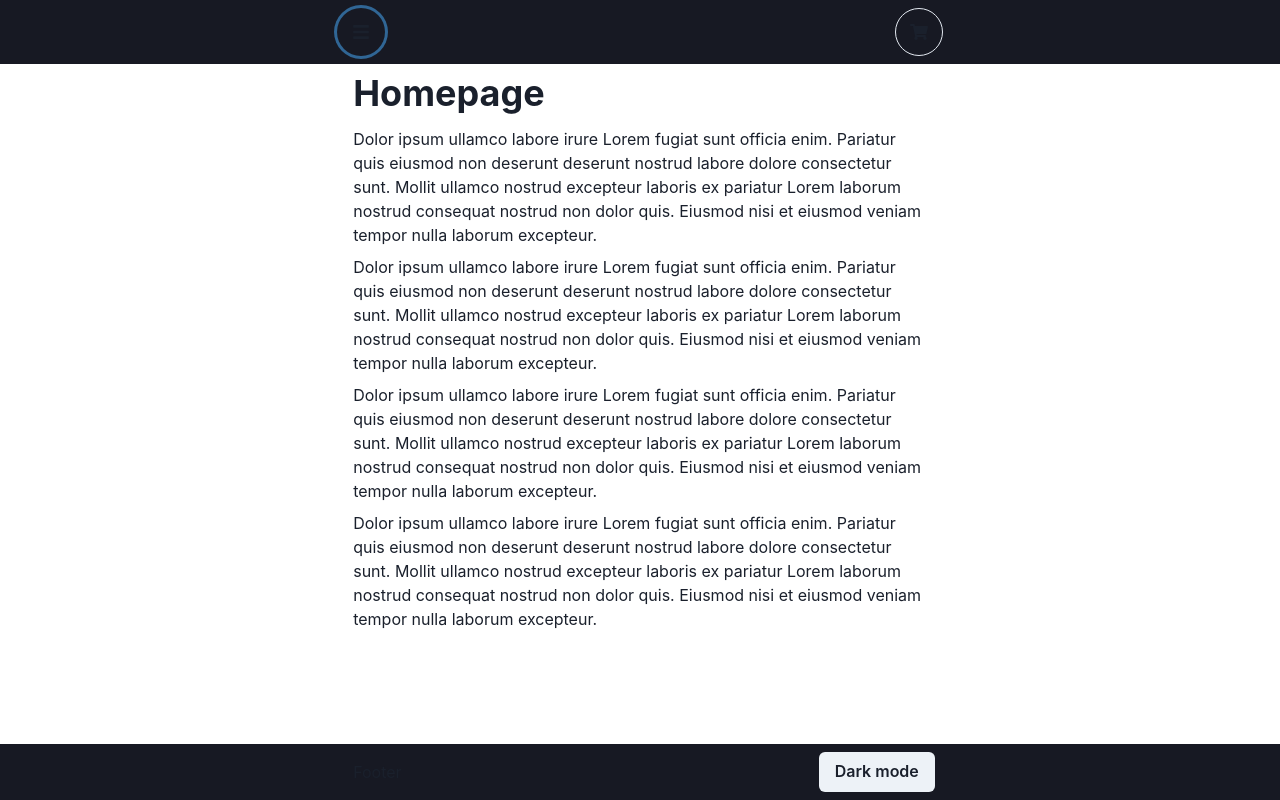
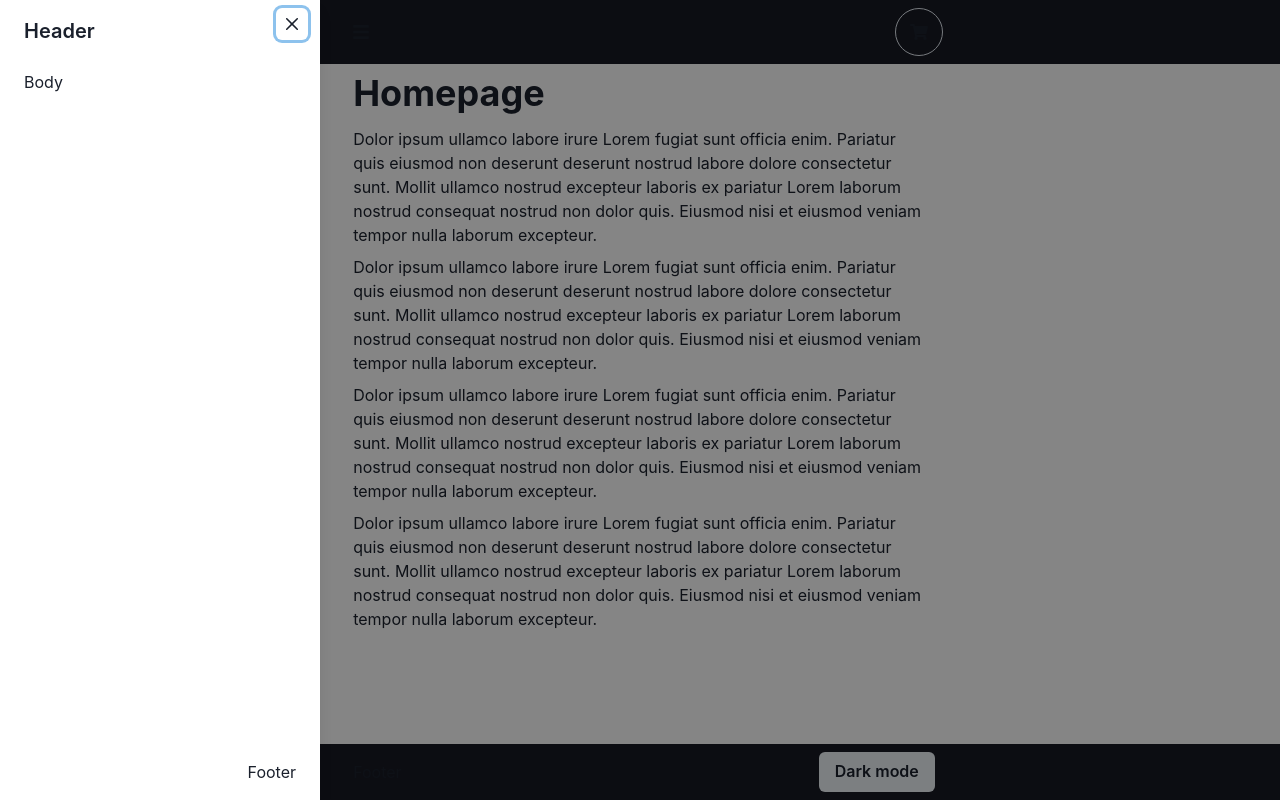
Before and after one commit to oncet/qord, a React (Vite) app: page / in a window 1280 px wide. Both pictures are taken after a click on the button 361 px from the left and 32 px from the top of the page. Built offline with nearby package versions, Linux system fonts and the light colour scheme.

Commit message:
add drawer

```diff
--- a/src/components/Header.tsx
+++ b/src/components/Header.tsx
@@ -1,8 +1,15 @@
-import React from "react";
+import React, { useRef } from "react";
 import {
   Box,
   Center,
   Container,
+  Drawer,
+  DrawerBody,
+  DrawerCloseButton,
+  DrawerContent,
+  DrawerFooter,
+  DrawerHeader,
+  DrawerOverlay,
   Flex,
   IconButton,
   useDisclosure,
@@ -11,6 +18,7 @@ import { FaBars, FaShoppingCart } from "react-icons/fa";
 
 const Header = () => {
   const { isOpen, onOpen, onClose } = useDisclosure();
+  const btnRef = useRef<HTMLButtonElement>(null);
 
   return (
     <Box
@@ -30,6 +38,8 @@ const Header = () => {
               isRound
               size="lg"
               variant="ghost"
+              onClick={onOpen}
+              ref={btnRef}
             />
           </Center>
           <Center>
@@ -43,6 +53,20 @@ const Header = () => {
           </Center>
         </Flex>
       </Container>
+      <Drawer
+        isOpen={isOpen}
+        placement="left"
+        onClose={onClose}
+        finalFocusRef={btnRef}
+      >
+        <DrawerOverlay />
+        <DrawerContent>
+          <DrawerCloseButton />
+          <DrawerHeader>Header</DrawerHeader>
+          <DrawerBody>Body</DrawerBody>
+          <DrawerFooter>Footer</DrawerFooter>
+        </DrawerContent>
+      </Drawer>
     </Box>
   );
 };
```
